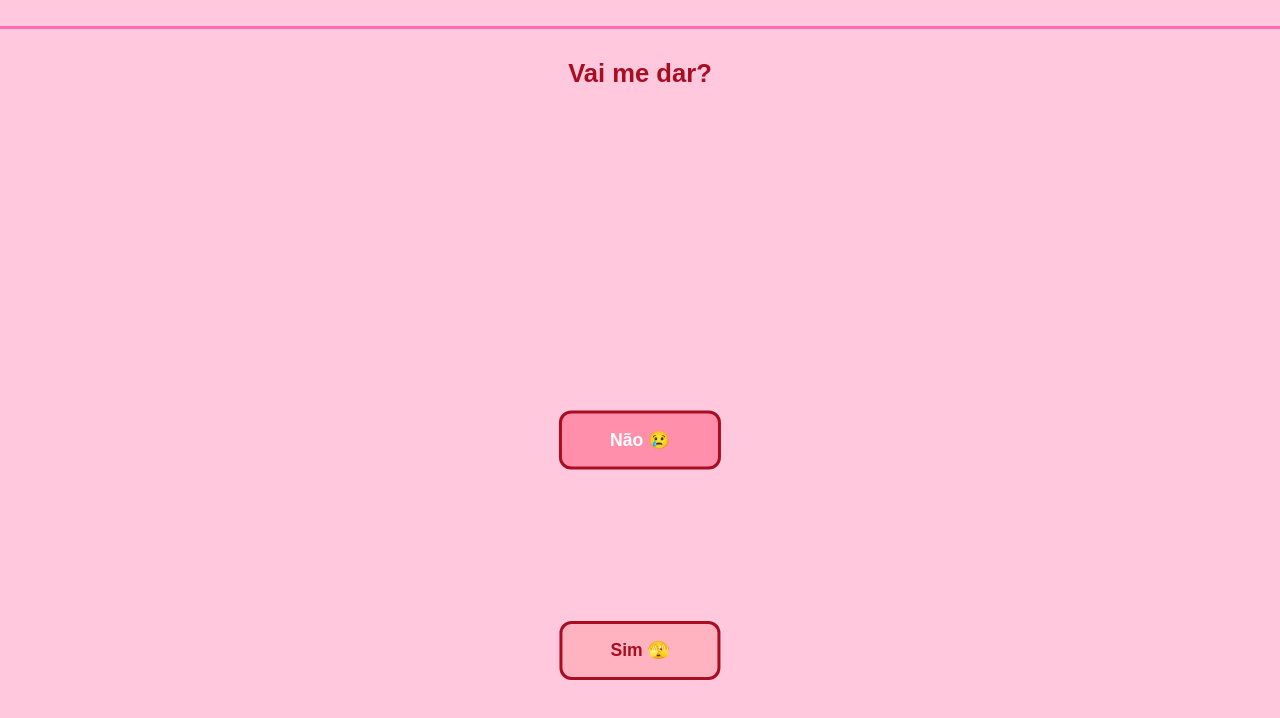
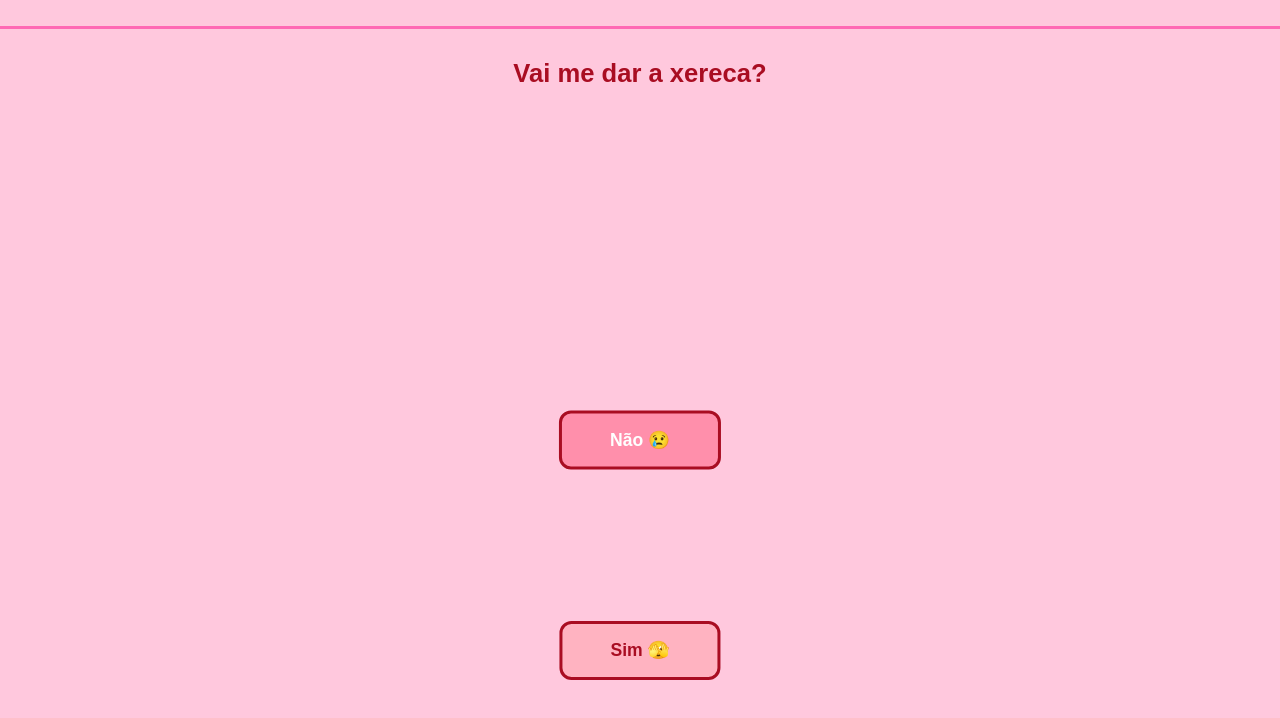
Before and after one commit to Ranieri064/surpresa, a plain HTML site: page index.html in a window 1280 px wide. Drawn offline with Linux system fonts and the light colour scheme.

Commit message:
Update question text in index.html

```diff
--- a/index.html
+++ b/index.html
@@ -85,7 +85,7 @@
 <body>
 
 <div class="banner"></div>
-<p class="question">Vai me dar?</p>
+<p class="question">Vai me dar a xereca?</p>
 
 <button id="btn-nao" class="btn"
   ontouchstart="moveBtn(event)" onmouseenter="moveBtn(event)">Não 😢</button>
```
